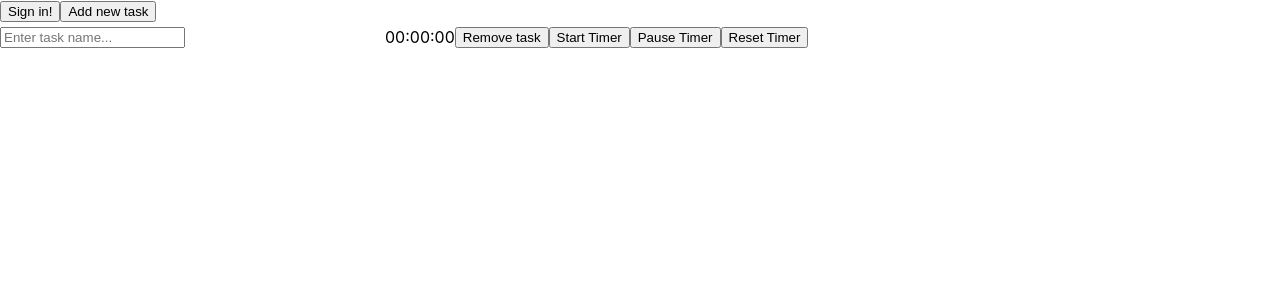
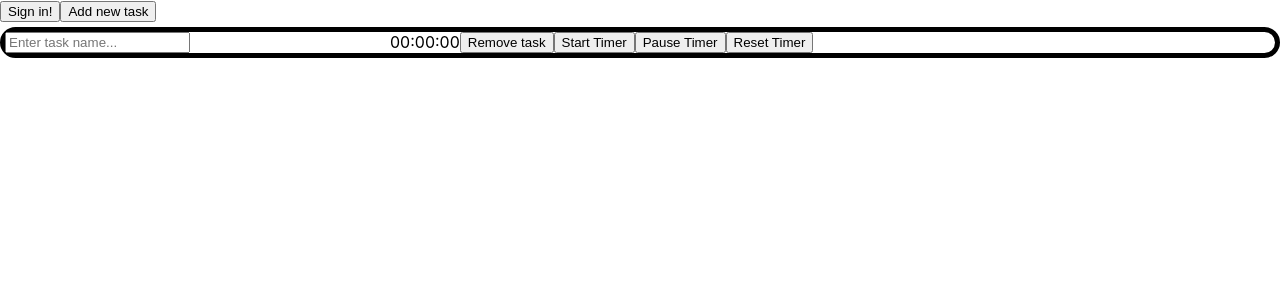
Before and after one commit to elGrogz/billable-hours-timer, a React (Create React App) app: page / in a window 1280 px wide. Both pictures are taken after a click on the button "Add new task". Shown: the top 300 px of the page. Built offline with nearby package versions, Linux system fonts and the light colour scheme; no server answers.

Commit message:
just some styling for the githubz

```diff
--- a/src/components/Task.tsx
+++ b/src/components/Task.tsx
@@ -41,7 +41,15 @@ const Task = (props: TimerProps) => {
 
   return (
     <div>
-      <div style={{ display: "flex", flexDirection: "row", marginTop: 5 }}>
+      <div
+        style={{
+          display: "flex",
+          flexDirection: "row",
+          marginTop: 5,
+          border: "5px solid",
+          borderRadius: "50px",
+        }}
+      >
         <input
           maxLength={25}
           onChange={(event: React.ChangeEvent<HTMLInputElement>): void =>
```
